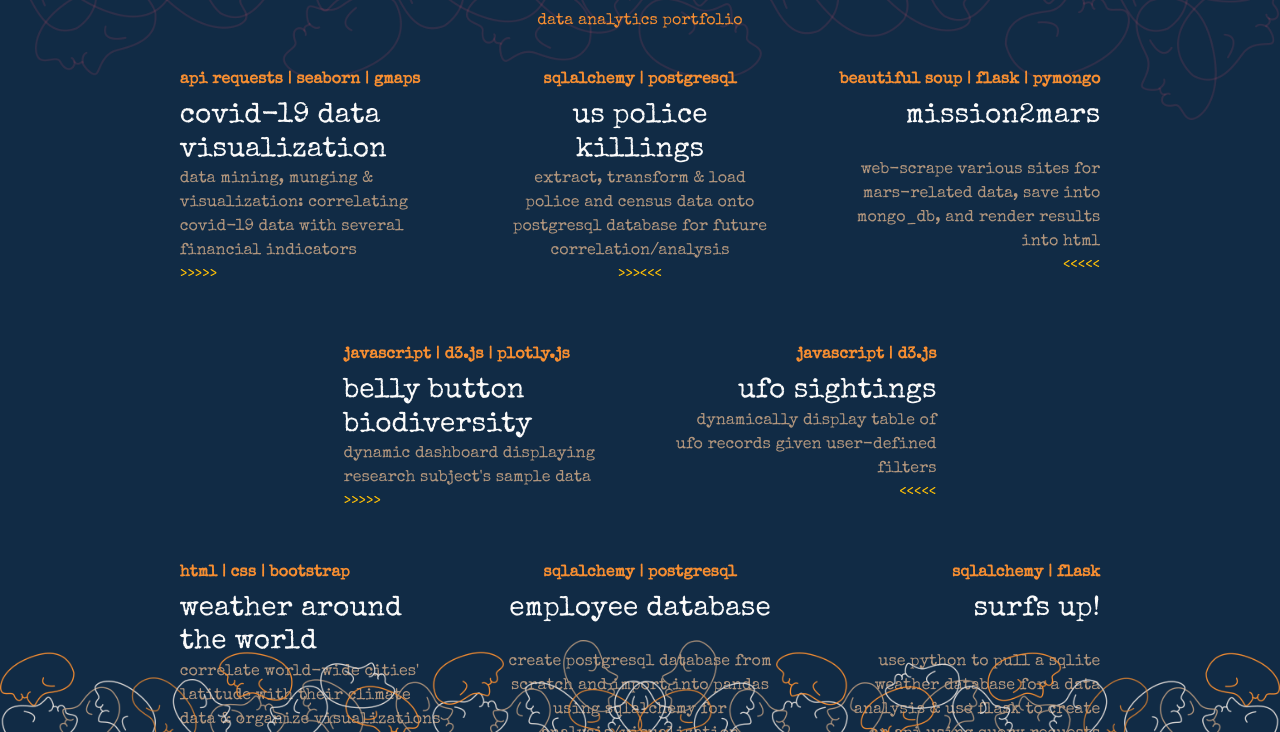
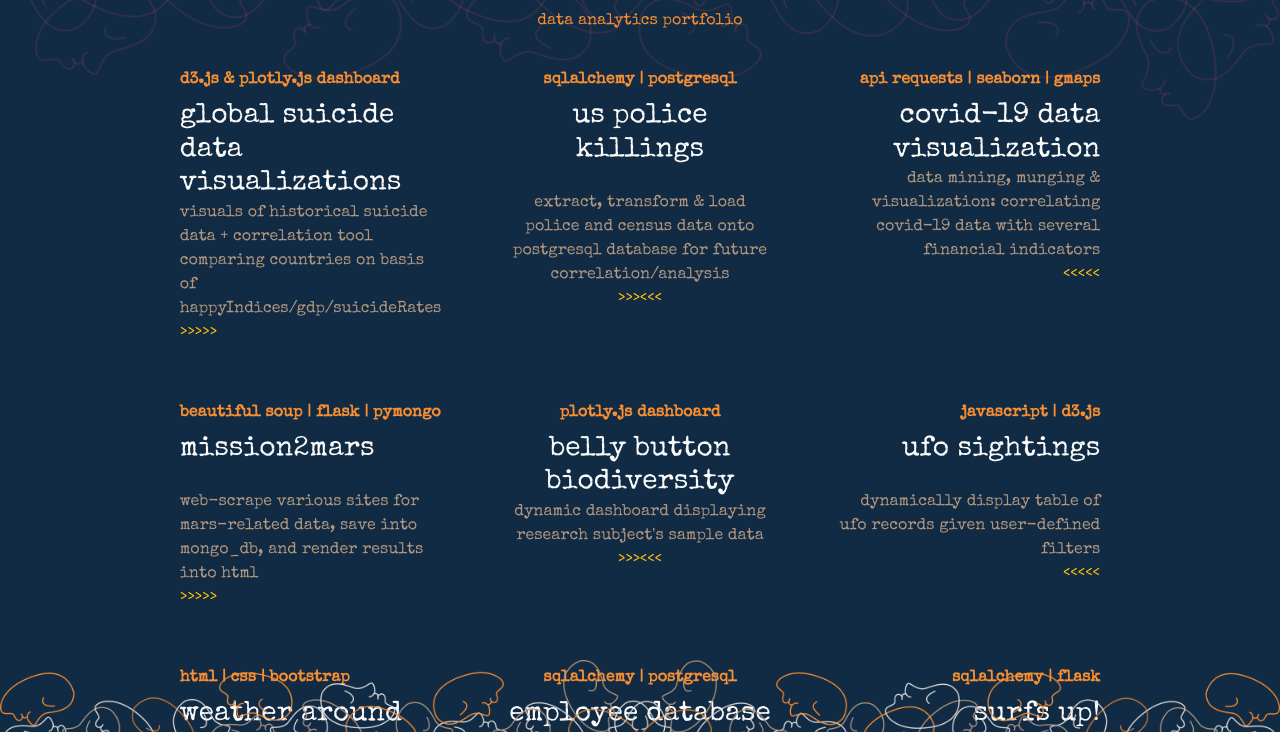
Before and after one commit to felipeomurillo/felipeomurillo.github.io, a plain HTML site: page index.html in a window 1280 px wide. Shown: the part 68-800 px from the top of the page. Drawn offline with nearby package versions, Linux system fonts and the light colour scheme.

Commit message:
Added Suicide Squad

```diff
--- a/index.html
+++ b/index.html
@@ -37,12 +37,12 @@
   <div class="container-body">
       <div class="row mb-0 justify-content-md-center">
         <div class="col-lg-3 col-md-8 col-sm-12">
-          <div class="row no-gutters rounded overflow-hidden flex-md-row mb-1 h-md-250 position-relative">
+          <div class="row no-gutters rounded overflow-hidden flex-md-row mb-4 h-md-250 position-relative">
             <div class="col p-3 d-flex flex-column position-static">
-              <strong class="d-inline-block mb-2" style="color: #F78E31">api requests | seaborn | gmaps</strong>
-              <h3 class="mb-0">covid-19 data visualization</h3>
-              <p class="mb-auto" style="color:#B2967D">data mining, munging & visualization: correlating covid-19 data with several financial indicators</p>
-              <a href="https://github.com/felipeomurillo/equipo_f" target="_blank" class="text-warning stretched-link m-0">>>>>></a>
+              <strong class="d-inline-block mb-2" style="color:#F78E31">d3.js & plotly.js dashboard</strong>
+              <h3 class="mb-0">global suicide data visualizations</h3>
+              <p class="mb-auto" style="color:#B2967D">visuals of historical suicide data + correlation tool comparing countries on basis of happyIndices/gdp/suicideRates </p>
+              <a href="https://vikgonzalez.github.io/SuicideSquad/graphic.html" target="_blank" class="text-warning stretched-link">>>>>></a>
             </div>
           </div>
         </div>
@@ -51,32 +51,45 @@
             <div class="col p-3 d-flex flex-column position-static text-center">
               <strong class="d-inline-block mb-2" style="color:#F78E31">sqlalchemy | postgresql </strong>
               <h3 class="mb-0">us police killings</h3>
+              <br>
               <p class="mb-auto" style="color:#B2967D">extract, transform & load police and census data onto postgresql database for future correlation/analysis</p>
               <a href="https://github.com/felipeomurillo/etl-project" target="_blank" class="text-warning stretched-link">>>><<<</a>
             </div>
           </div>
         </div>
         <div class="col-lg-3 col-md-8 col-sm-12">
+          <div class="row no-gutters rounded overflow-hidden flex-md-row mb-1 h-md-250 position-relative">
+            <div class="col p-3 d-flex flex-column position-static text-right">
+              <strong class="d-inline-block mb-2" style="color: #F78E31">api requests | seaborn | gmaps</strong>
+              <h3 class="mb-0">covid-19 data visualization</h3>
+              <p class="mb-auto" style="color:#B2967D">data mining, munging & visualization: correlating covid-19 data with several financial indicators</p>
+              <a href="https://github.com/felipeomurillo/equipo_f" target="_blank" class="text-warning stretched-link m-0"><<<<<</a>
+            </div>
+          </div>
+        </div>
+
+      </div>
+
+      <div class="row justify-content-md-center">
+        <div class="col-lg-3 col-md-8 col-sm-12">
           <div class="row no-gutters rounded overflow-hidden flex-md-row mb-4 h-md-250 position-relative">
-            <div class="col p-3 d-flex flex-column position-static text-right">
+            <div class="col p-3 d-flex flex-column position-static text-left">
               <strong class="d-inline-block mb-2" style="color:#F78E31">beautiful soup | flask | pymongo</strong>
               <h3 class="mb-0">mission2mars</h3>
               <br>
               <p class="mb-auto" style="color:#B2967D">web-scrape various sites for mars-related data, save into mongo_db, and render results into html</p>
-              <a href="https://github.com/felipeomurillo/web-scraping-challenge" target="_blank" class="text-warning stretched-link m-0"><<<<<</a>
+              <a href="https://github.com/felipeomurillo/web-scraping-challenge" target="_blank" class="text-warning stretched-link m-0">>>>>></a>
             </div>
           </div>
         </div>
-      </div>
 
-      <div class="row justify-content-md-center">
         <div class="col-lg-3 col-md-8 col-sm-12">
           <div class="row no-gutters rounded overflow-hidden flex-md-row mb-1 h-md-250 position-relative">
-            <div class="col p-3 d-flex flex-column position-static">
-              <strong class="d-inline-block mb-2" style="color: #F78E31">javascript | d3.js | plotly.js </strong>
+            <div class="col p-3 d-flex flex-column position-static text-center">
+              <strong class="d-inline-block mb-2" style="color: #F78E31">plotly.js dashboard </strong>
               <h3 class="mb-0">belly button biodiversity</h3>
               <p class="mb-auto" style="color:#B2967D">dynamic dashboard displaying research subject's sample data</p>
-              <a href= "https://felipeomurillo.github.io/plotly-challenge/" target="_blank" class="text-warning stretched-link">>>>>></a>
+              <a href= "https://felipeomurillo.github.io/plotly-challenge/" target="_blank" class="text-warning stretched-link">>>><<<</a>
             </div>
           </div>
         </div>
@@ -85,6 +98,7 @@
             <div class="col p-3 d-flex flex-column position-static text-right">
               <strong class="d-inline-block mb-2" style="color:#F78E31">javascript | d3.js </strong>
               <h3 class="mb-0">ufo sightings</h3>
+              <br>
               <p class="mb-auto" style="color:#B2967D">dynamically display table of ufo records given user-defined filters</p>
               <a href="https://github.com/felipeomurillo/javascript-challenge" target="_blank" class="text-warning stretched-link"><<<<<</a>
             </div>
@@ -126,16 +140,10 @@
           </div>
         </div>
       </div>
-
-
     </div>
 
     <footer class="footer-container">
-    <div class="row">
-      <div class="col">
         <img id="footer" src="images/bottom_banner.png" alt="bottom banner">
-      </div>
-    </div>
   </footer>
 
 </body>
--- a/style.css
+++ b/style.css
@@ -31,7 +31,7 @@ img#footer {
     object-fit: cover;
     width: 100vw;
     position: fixed;
-    transform: translate(0,20px);
+    transform: translate(0,40px);
     left: 0px;
     bottom: 0px;
 }
```
